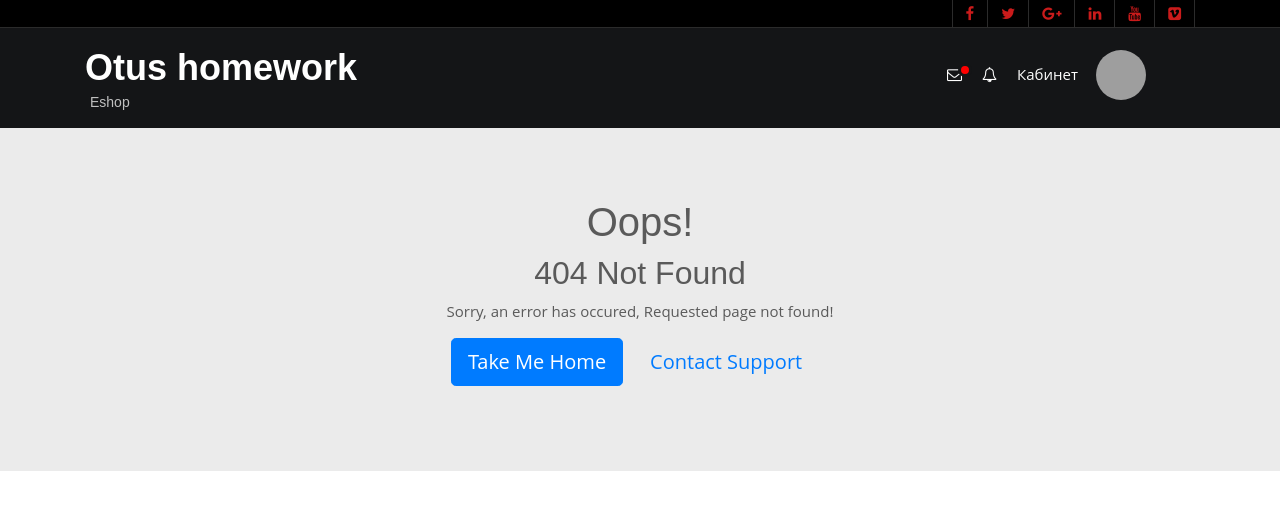
After one commit to MyHardWay/Otus_Homework, a Flask app: page / in a window 1280 px wide. The commit adds this page. Shown: the top 510 px of the page. Run offline with Flask 2, Linux system fonts and the light colour scheme; some libraries are stand-ins or nearby versions; grey boxes are pictures that could not be loaded.

Commit message:
Changed README, added 404.html for site

```diff
--- a/homework_4/src/static/css/app.css
+++ b/homework_4/src/static/css/app.css
@@ -65,6 +65,8 @@ header{float: left; width:100%}
 .banner-sec .carousel-control.left, .banner-sec .carousel-control.right{background: none;}
 .banner-sec .card{margin-bottom:20px;}
 
-
+.error-template {padding: 40px 15px;text-align: center;}
+.error-actions {margin-top:15px;margin-bottom:15px;}
+.error-actions .btn { margin-right:10px; }
 
 .tab-content {padding-top: 20px;}
--- /dev/null
+++ b/homework_4/src/templates/404.html
@@ -0,0 +1,26 @@
+{% extends "base.html" %}
+
+{% block body %}
+
+
+<div class="container">
+    <div class="row">
+        <div class="col-md-12">
+            <div class="error-template">
+                <h1>
+                    Oops!</h1>
+                <h2>
+                    404 Not Found</h2>
+                <div class="error-details">
+                    Sorry, an error has occured, Requested page not found!
+                </div>
+                <div class="error-actions">
+                    <a href="" class="btn btn-primary btn-lg"><span class="glyphicon glyphicon-home"></span>
+                        Take Me Home </a><a href="" class="btn btn-default btn-lg"><span class="glyphicon glyphicon-envelope"></span> Contact Support </a>
+                </div>
+            </div>
+        </div>
+    </div>
+</div>
+
+{% endblock %}
--- a/homework_4/src/templates/product_info.html
+++ b/homework_4/src/templates/product_info.html
@@ -1,4 +1,4 @@
-{% extends "basic.html" %}
+{% extends "base.html" %}
 
 {% block body %}
 
--- a/homework_4/src/templates/products.html
+++ b/homework_4/src/templates/products.html
@@ -1,4 +1,4 @@
-{% extends "basic.html" %}
+{% extends "base.html" %}
 
 {% block body %}
    <div class="row">
@@ -8,7 +8,7 @@
         <div class="card"> <img class="img-fluid" style='max-height: 480px;' src= "{{ url_for('static', filename='imgs/' + product.filepath) }}" alt="">
                 <div class="card-body">
             <div class="news-title">
-                    <h2 class=" title-small"><a href="/products/{{product.id}}">{{ product.name }}</a></h2>
+                    <h2 class=" title-small"><a href="{{ url_for('products.show_product_info', product_id=product.id)}}">{{ product.name }}</a></h2>
                   </div>
             <p class="card-text"><small class="text-time"><em>{{ product.prize }} руб.</em></small></p>
           </div>
--- a/homework_4/src/views.py
+++ b/homework_4/src/views.py
@@ -13,7 +13,20 @@ def main():
     return render_template('products.html', products=products)
 
 
+
 @products_pages.route('/products/<product_id>')
 def show_product_info(product_id):
-    product_ = Product.query.filter_by(id=product_id).first()
-    return render_template('product_info.html', product=product_)
+    try:
+        product_ = Product.query.filter_by(id=product_id).first()
+        return render_template('product_info.html', product=product_)
+    except:
+        return render_template('404.html')
+
+
+@products_pages.app_errorhandler(500)
+def server_error(e):
+    return render_template('404.html')
+
+@products_pages.app_errorhandler(404)
+def page_not_found(e):
+    return render_template('404.html')
```
Also changed, not shown: homework_4/src/models.py (+0 -7 lines), homework_4/src/templates/base.html (renamed from homework_4/src/templates/basic.html), 3 other files.
